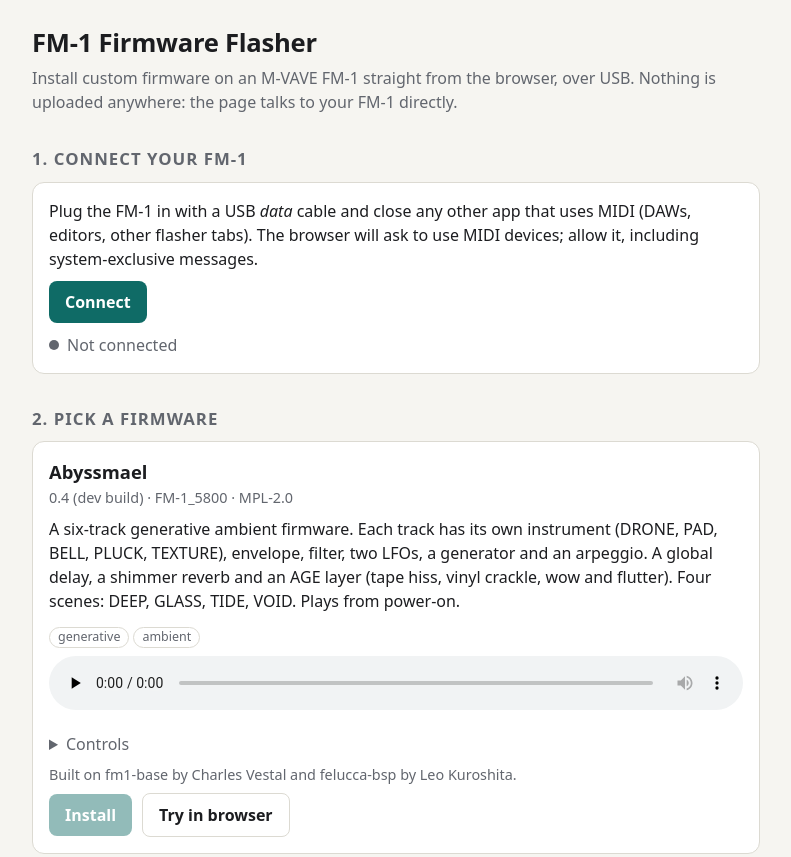
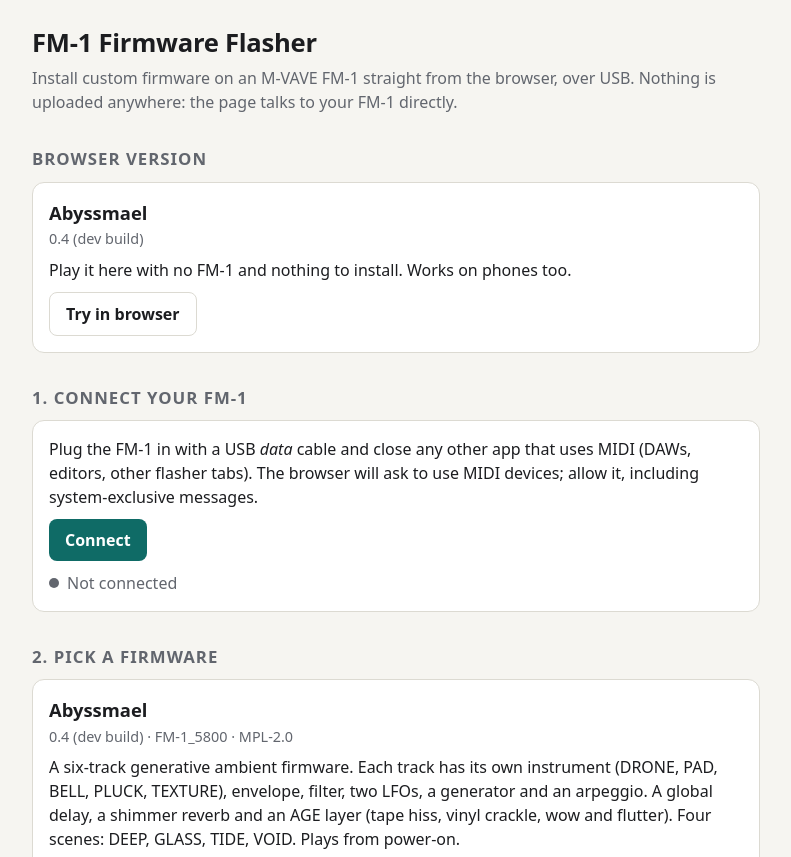
Before and after one commit to XC3N/abyssmael, a website with bundled scripts: page index.html in a window 1280 px wide. Shown: the top 857 px of the page, without its empty margins (244-1035 px from the left). Built offline with nearby package versions, Linux system fonts and the light colour scheme.

Commit message:
Page: Browser version section on top, above the install steps
Co-Authored-By: Claude Sonnet 5.5 <noreply@anthropic.com>
Claude-Session: https://claude.ai/code/session_01YHfRPubCCQnhR5Y7392r8h

```diff
--- a/index.html
+++ b/index.html
@@ -129,6 +129,9 @@ a { color: var(--accent); }
     <strong>This browser can't talk to MIDI devices.</strong> Flashing works in Chrome, Edge or Opera on a computer, or Chrome on Android with a USB-OTG cable. iPhones and iPads (every iOS browser), Firefox and Safari don't offer Web MIDI. You can still use “Try in browser” below. The page also has to be served over https:// or from localhost, not opened as a file.
   </div>
 
+  <h2>Browser version</h2>
+  <div id="trylist"></div>
+
   <h2>1. Connect your FM-1</h2>
   <div class="panel">
     <p>Plug the FM-1 in with a USB <em>data</em> cable and close any other app that uses MIDI (DAWs, editors, other flasher tabs). The browser will ask to use MIDI devices; allow it, including system-exclusive messages.</p>
--- a/js/app.js
+++ b/js/app.js
@@ -91,6 +91,7 @@ async function loadList() {
     return;
   }
   box.replaceChildren(...firmwares.map(card));
+  $("trylist").replaceChildren(...firmwares.filter((f) => f.sim).map(tryCard));
   refreshButtons();
 }
 
@@ -105,10 +106,16 @@ function card(fw) {
     fw.preview ? h("audio", { controls: "", preload: "none", src: "firmware/" + fw.preview }) : "",
     fw.controls ? h("details", {}, h("summary", {}, "Controls"), h("table", {}, fw.controls.map(([a, b]) => h("tr", {}, h("td", {}, a), h("td", {}, b))))) : "",
     fw.credits ? h("p", { class: "meta" }, fw.credits) : "",
-    h("div", { class: "row" }, btn, fw.sim ? tryBtn(fw) : ""));
+    h("div", { class: "row" }, btn));
 }
 
 // the in-browser simulator (js/simulator.js): hear a firmware without flashing it
+function tryCard(fw) {
+  return h("div", { class: "panel fw" },
+    h("h3", {}, fw.name), h("div", { class: "meta" }, fw.version),
+    h("p", {}, "Play it here with no FM-1 and nothing to install. Works on phones too."),
+    h("div", { class: "row" }, tryBtn(fw)));
+}
 let sim = null;
 function tryBtn(fw) {
   const b = h("button", { class: "ghost", type: "button" }, "Try in browser");
```
